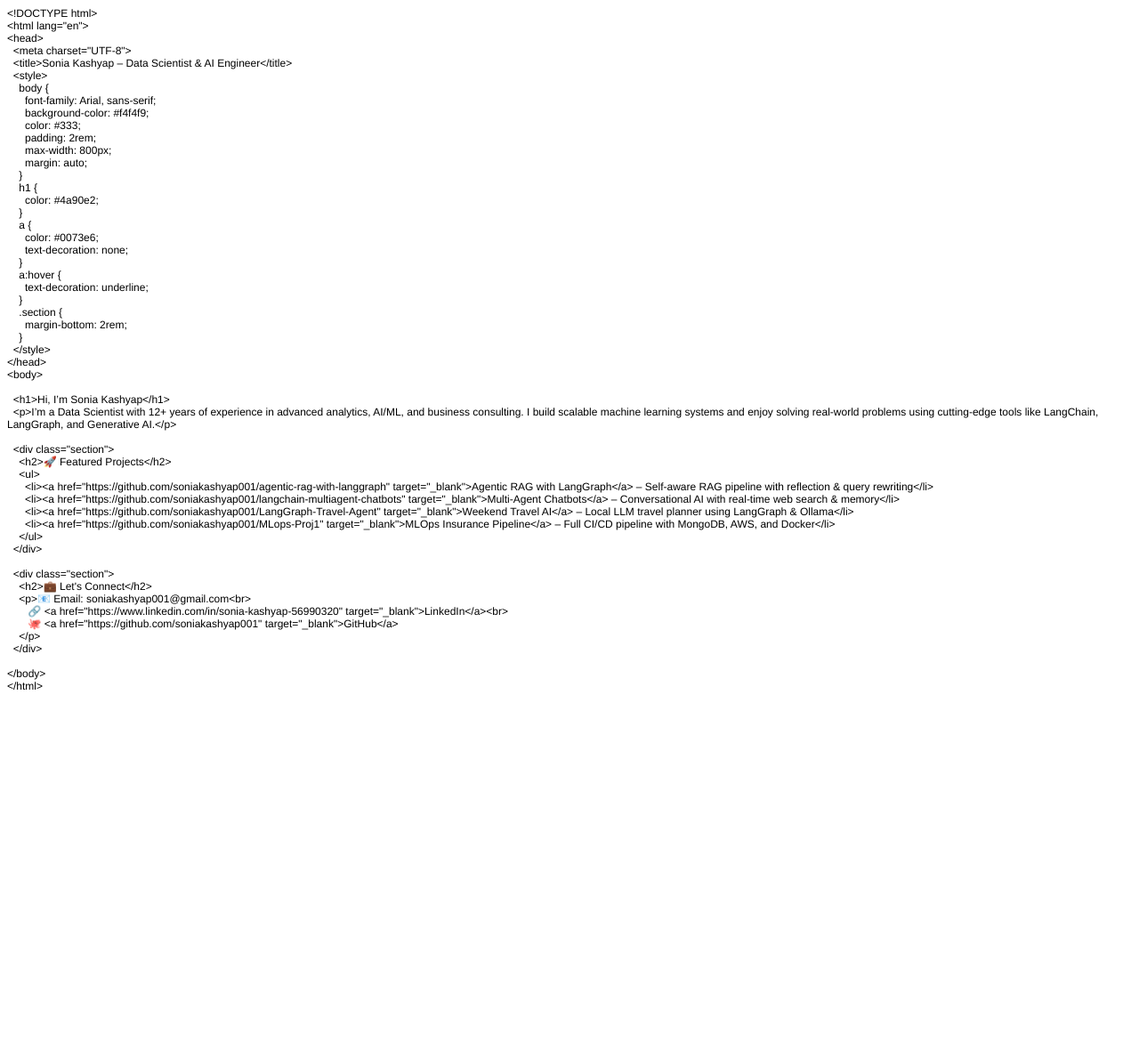
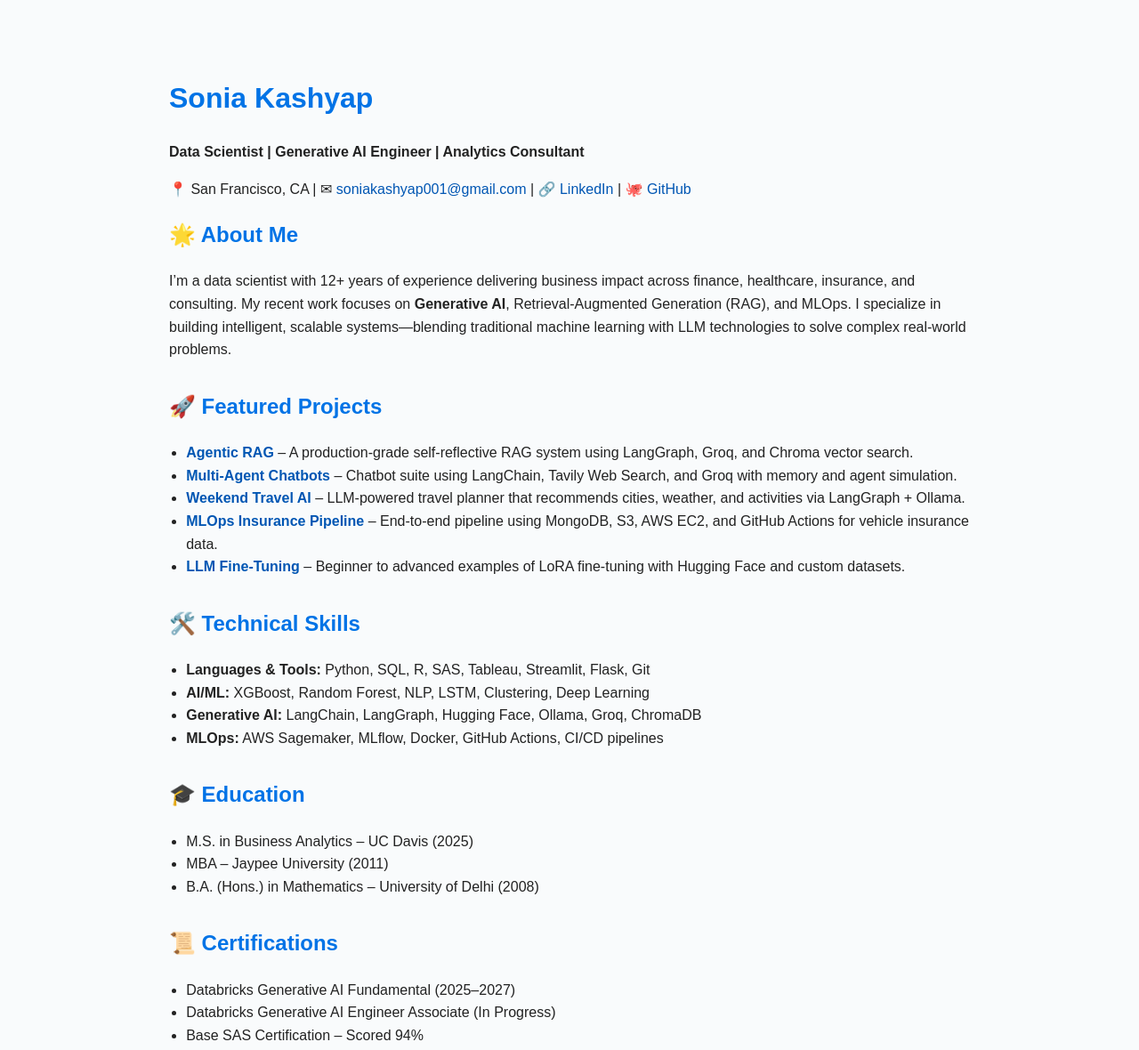
Before and after one commit to soniakashyap001/soniakashyap001.github.io, a plain HTML site: page index.html in a window 1280 px wide. Shown: the top 1180 px of the page at 89% size. Before the commit the page ends 800 px from the top, so only its background shows below. Drawn offline with Linux system fonts and the light colour scheme.

Commit message:
Update index.html

```diff
--- a/index.html
+++ b/index.html
@@ -1,70 +1,90 @@
-<!DOCTYPE html PUBLIC "-//W3C//DTD HTML 4.01//EN" "http://www.w3.org/TR/html4/strict.dtd">
-<html>
+<!DOCTYPE html>
+<html lang="en">
 <head>
-  <meta http-equiv="Content-Type" content="text/html; charset=utf-8">
-  <meta http-equiv="Content-Style-Type" content="text/css">
-  <title></title>
-  <meta name="Generator" content="Cocoa HTML Writer">
-  <meta name="CocoaVersion" content="2575.6">
-  <style type="text/css">
-    p.p1 {margin: 0.0px 0.0px 0.0px 0.0px; font: 12.0px Helvetica}
-    p.p2 {margin: 0.0px 0.0px 0.0px 0.0px; font: 12.0px Helvetica; min-height: 14.0px}
+  <meta charset="UTF-8">
+  <title>Sonia Kashyap – Data Scientist & GenAI Engineer</title>
+  <style>
+    body {
+      font-family: Arial, sans-serif;
+      background-color: #f9fbfc;
+      color: #222;
+      max-width: 900px;
+      margin: 2rem auto;
+      padding: 2rem;
+      line-height: 1.6;
+    }
+    h1, h2 {
+      color: #0073e6;
+    }
+    a {
+      color: #0056b3;
+      text-decoration: none;
+    }
+    a:hover {
+      text-decoration: underline;
+    }
+    ul {
+      padding-left: 1.2rem;
+    }
+    .section {
+      margin-bottom: 2rem;
+    }
   </style>
 </head>
 <body>
-<p class="p1">&lt;!DOCTYPE html&gt;</p>
-<p class="p1">&lt;html lang="en"&gt;</p>
-<p class="p1">&lt;head&gt;</p>
-<p class="p1"><span class="Apple-converted-space">  </span>&lt;meta charset="UTF-8"&gt;</p>
-<p class="p1"><span class="Apple-converted-space">  </span>&lt;title&gt;Sonia Kashyap – Data Scientist &amp; AI Engineer&lt;/title&gt;</p>
-<p class="p1"><span class="Apple-converted-space">  </span>&lt;style&gt;</p>
-<p class="p1"><span class="Apple-converted-space">    </span>body {</p>
-<p class="p1"><span class="Apple-converted-space">      </span>font-family: Arial, sans-serif;</p>
-<p class="p1"><span class="Apple-converted-space">      </span>background-color: #f4f4f9;</p>
-<p class="p1"><span class="Apple-converted-space">      </span>color: #333;</p>
-<p class="p1"><span class="Apple-converted-space">      </span>padding: 2rem;</p>
-<p class="p1"><span class="Apple-converted-space">      </span>max-width: 800px;</p>
-<p class="p1"><span class="Apple-converted-space">      </span>margin: auto;</p>
-<p class="p1"><span class="Apple-converted-space">    </span>}</p>
-<p class="p1"><span class="Apple-converted-space">    </span>h1 {</p>
-<p class="p1"><span class="Apple-converted-space">      </span>color: #4a90e2;</p>
-<p class="p1"><span class="Apple-converted-space">    </span>}</p>
-<p class="p1"><span class="Apple-converted-space">    </span>a {</p>
-<p class="p1"><span class="Apple-converted-space">      </span>color: #0073e6;</p>
-<p class="p1"><span class="Apple-converted-space">      </span>text-decoration: none;</p>
-<p class="p1"><span class="Apple-converted-space">    </span>}</p>
-<p class="p1"><span class="Apple-converted-space">    </span>a:hover {</p>
-<p class="p1"><span class="Apple-converted-space">      </span>text-decoration: underline;</p>
-<p class="p1"><span class="Apple-converted-space">    </span>}</p>
-<p class="p1"><span class="Apple-converted-space">    </span>.section {</p>
-<p class="p1"><span class="Apple-converted-space">      </span>margin-bottom: 2rem;</p>
-<p class="p1"><span class="Apple-converted-space">    </span>}</p>
-<p class="p1"><span class="Apple-converted-space">  </span>&lt;/style&gt;</p>
-<p class="p1">&lt;/head&gt;</p>
-<p class="p1">&lt;body&gt;</p>
-<p class="p2"><br></p>
-<p class="p1"><span class="Apple-converted-space">  </span>&lt;h1&gt;Hi, I’m Sonia Kashyap&lt;/h1&gt;</p>
-<p class="p1"><span class="Apple-converted-space">  </span>&lt;p&gt;I’m a Data Scientist with 12+ years of experience in advanced analytics, AI/ML, and business consulting. I build scalable machine learning systems and enjoy solving real-world problems using cutting-edge tools like LangChain, LangGraph, and Generative AI.&lt;/p&gt;</p>
-<p class="p2"><br></p>
-<p class="p1"><span class="Apple-converted-space">  </span>&lt;div class="section"&gt;</p>
-<p class="p1"><span class="Apple-converted-space">    </span>&lt;h2&gt;🚀 Featured Projects&lt;/h2&gt;</p>
-<p class="p1"><span class="Apple-converted-space">    </span>&lt;ul&gt;</p>
-<p class="p1"><span class="Apple-converted-space">      </span>&lt;li&gt;&lt;a href="https://github.com/soniakashyap001/agentic-rag-with-langgraph" target="_blank"&gt;Agentic RAG with LangGraph&lt;/a&gt; – Self-aware RAG pipeline with reflection &amp; query rewriting&lt;/li&gt;</p>
-<p class="p1"><span class="Apple-converted-space">      </span>&lt;li&gt;&lt;a href="https://github.com/soniakashyap001/langchain-multiagent-chatbots" target="_blank"&gt;Multi-Agent Chatbots&lt;/a&gt; – Conversational AI with real-time web search &amp; memory&lt;/li&gt;</p>
-<p class="p1"><span class="Apple-converted-space">      </span>&lt;li&gt;&lt;a href="https://github.com/soniakashyap001/LangGraph-Travel-Agent" target="_blank"&gt;Weekend Travel AI&lt;/a&gt; – Local LLM travel planner using LangGraph &amp; Ollama&lt;/li&gt;</p>
-<p class="p1"><span class="Apple-converted-space">      </span>&lt;li&gt;&lt;a href="https://github.com/soniakashyap001/MLops-Proj1" target="_blank"&gt;MLOps Insurance Pipeline&lt;/a&gt; – Full CI/CD pipeline with MongoDB, AWS, and Docker&lt;/li&gt;</p>
-<p class="p1"><span class="Apple-converted-space">    </span>&lt;/ul&gt;</p>
-<p class="p1"><span class="Apple-converted-space">  </span>&lt;/div&gt;</p>
-<p class="p2"><br></p>
-<p class="p1"><span class="Apple-converted-space">  </span>&lt;div class="section"&gt;</p>
-<p class="p1"><span class="Apple-converted-space">    </span>&lt;h2&gt;💼 Let's Connect&lt;/h2&gt;</p>
-<p class="p1"><span class="Apple-converted-space">    </span>&lt;p&gt;📧 Email: soniakashyap001@gmail.com&lt;br&gt;</p>
-<p class="p1"><span class="Apple-converted-space">       </span>🔗 &lt;a href="https://www.linkedin.com/in/sonia-kashyap-56990320" target="_blank"&gt;LinkedIn&lt;/a&gt;&lt;br&gt;</p>
-<p class="p1"><span class="Apple-converted-space">       </span>🐙 &lt;a href="https://github.com/soniakashyap001" target="_blank"&gt;GitHub&lt;/a&gt;</p>
-<p class="p1"><span class="Apple-converted-space">    </span>&lt;/p&gt;</p>
-<p class="p1"><span class="Apple-converted-space">  </span>&lt;/div&gt;</p>
-<p class="p2"><br></p>
-<p class="p1">&lt;/body&gt;</p>
-<p class="p1">&lt;/html&gt;</p>
+
+  <h1>Sonia Kashyap</h1>
+  <p><strong>Data Scientist | Generative AI Engineer | Analytics Consultant</strong></p>
+  <p>📍 San Francisco, CA | ✉ <a href="mailto:soniakashyap001@gmail.com">soniakashyap001@gmail.com</a> | 🔗 <a href="https://www.linkedin.com/in/sonia-kashyap-56990320" target="_blank">LinkedIn</a> | 🐙 <a href="https://github.com/soniakashyap001" target="_blank">GitHub</a></p>
+
+  <div class="section">
+    <h2>🌟 About Me</h2>
+    <p>I’m a data scientist with 12+ years of experience delivering business impact across finance, healthcare, insurance, and consulting. My recent work focuses on <strong>Generative AI</strong>, Retrieval-Augmented Generation (RAG), and MLOps. I specialize in building intelligent, scalable systems—blending traditional machine learning with LLM technologies to solve complex real-world problems.</p>
+  </div>
+
+  <div class="section">
+    <h2>🚀 Featured Projects</h2>
+    <ul>
+      <li><a href="https://github.com/soniakashyap001/agentic-rag-with-langgraph" target="_blank"><strong>Agentic RAG</strong></a> – A production-grade self-reflective RAG system using LangGraph, Groq, and Chroma vector search.</li>
+      <li><a href="https://github.com/soniakashyap001/langchain-multiagent-chatbots" target="_blank"><strong>Multi-Agent Chatbots</strong></a> – Chatbot suite using LangChain, Tavily Web Search, and Groq with memory and agent simulation.</li>
+      <li><a href="https://github.com/soniakashyap001/LangGraph-Travel-Agent" target="_blank"><strong>Weekend Travel AI</strong></a> – LLM-powered travel planner that recommends cities, weather, and activities via LangGraph + Ollama.</li>
+      <li><a href="https://github.com/soniakashyap001/MLops-Proj1" target="_blank"><strong>MLOps Insurance Pipeline</strong></a> – End-to-end pipeline using MongoDB, S3, AWS EC2, and GitHub Actions for vehicle insurance data.</li>
+      <li><a href="https://github.com/soniakashyap001/llm-fine-tune-light-vs-custom-lora" target="_blank"><strong>LLM Fine-Tuning</strong></a> – Beginner to advanced examples of LoRA fine-tuning with Hugging Face and custom datasets.</li>
+    </ul>
+  </div>
+
+  <div class="section">
+    <h2>🛠️ Technical Skills</h2>
+    <ul>
+      <li><strong>Languages & Tools:</strong> Python, SQL, R, SAS, Tableau, Streamlit, Flask, Git</li>
+      <li><strong>AI/ML:</strong> XGBoost, Random Forest, NLP, LSTM, Clustering, Deep Learning</li>
+      <li><strong>Generative AI:</strong> LangChain, LangGraph, Hugging Face, Ollama, Groq, ChromaDB</li>
+      <li><strong>MLOps:</strong> AWS Sagemaker, MLflow, Docker, GitHub Actions, CI/CD pipelines</li>
+    </ul>
+  </div>
+
+  <div class="section">
+    <h2>🎓 Education</h2>
+    <ul>
+      <li>M.S. in Business Analytics – UC Davis (2025)</li>
+      <li>MBA – Jaypee University (2011)</li>
+      <li>B.A. (Hons.) in Mathematics – University of Delhi (2008)</li>
+    </ul>
+  </div>
+
+  <div class="section">
+    <h2>📜 Certifications</h2>
+    <ul>
+      <li>Databricks Generative AI Fundamental (2025–2027)</li>
+      <li>Databricks Generative AI Engineer Associate (In Progress)</li>
+      <li>Base SAS Certification – Scored 94%</li>
+    </ul>
+  </div>
+
+  <div class="section">
+    <h2>💬 Let’s Connect</h2>
+    <p>I’m open to exciting opportunities in AI/ML, GenAI, and Data Science roles. Feel free to explore my work and get in touch!</p>
+  </div>
+
 </body>
 </html>
```
